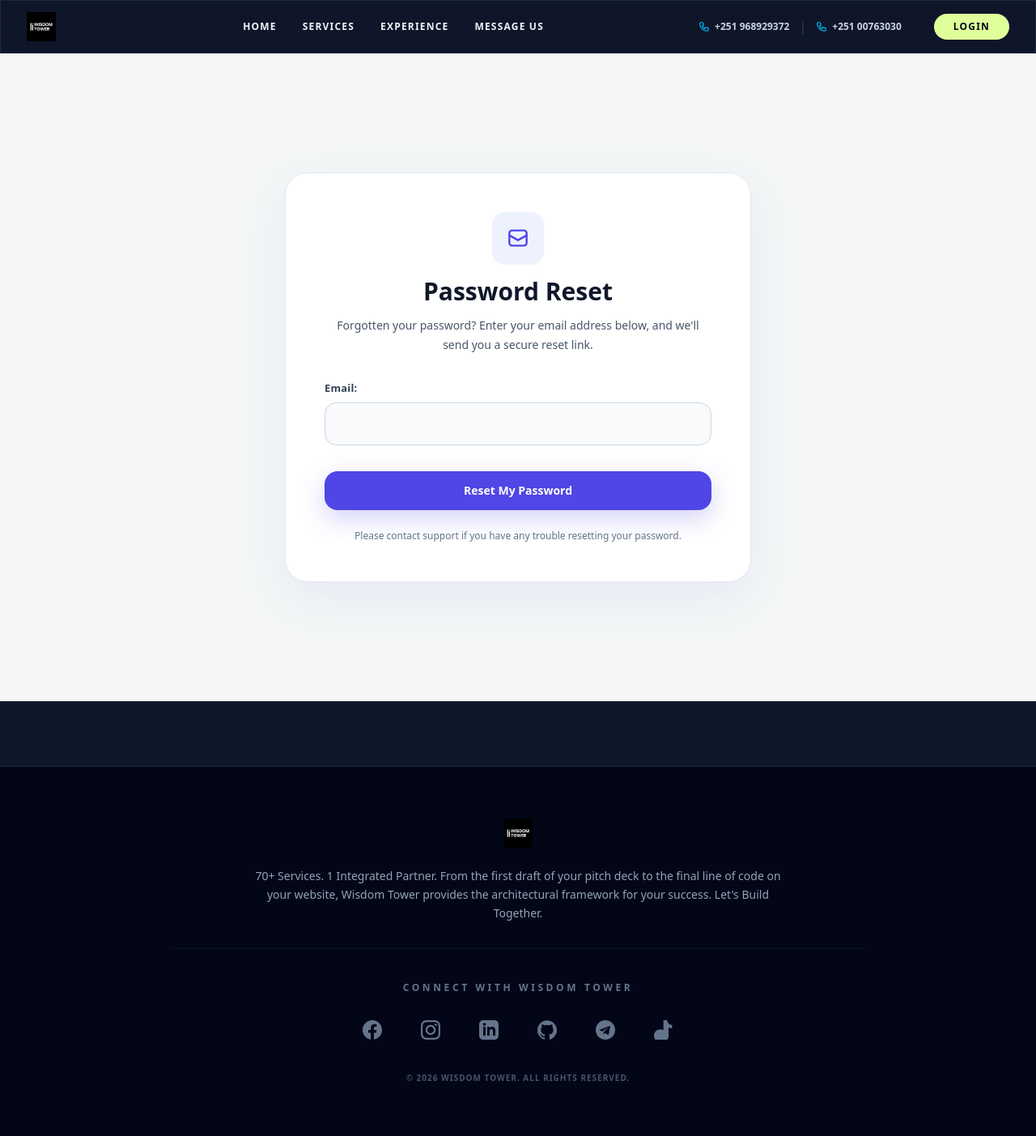
After one commit to limittless-foge/nexo_portifilio, a Django app: page /password_reset/ in a window 1280 px wide. The commit adds this page. Shown: the whole page at 81% size. Run offline with Django 5.2, Linux system fonts and the light colour scheme; data comes from the database, SQL or seed files in the repository; data that the repository does not hold is empty; some libraries are stand-ins or nearby versions.

Commit message:
resset passwored page

```diff
--- a/nexo_web/urls.py
+++ b/nexo_web/urls.py
@@ -3,18 +3,9 @@ URL configuration for nexo_web project.
 
 The `urlpatterns` list routes URLs to views. For more information please see:
     https://docs.djangoproject.com/en/6.0/topics/http/urls/
-Examples:
-Function views
-    1. Add an import:  from my_app import views
-    2. Add a URL to urlpatterns:  path('', views.home, name='home')
-Class-based views
-    1. Add an import:  from other_app.views import Home
-    2. Add a URL to urlpatterns:  path('', Home.as_view(), name='home')
-Including another URLconf
-    1. Import the include() function: from django.urls import include, path
-    2. Add a URL to urlpatterns:  path('blog/', include('blog.urls'))
 """
 from django.contrib import admin
+from django.contrib.auth import views as auth_views
 from django.urls import path, include
 from django.conf import settings
 from django.conf.urls.static import static
@@ -23,6 +14,12 @@ urlpatterns = [
     path('admin/', admin.site.urls),
     path('accounts/', include('allauth.urls')),
     path('', include('core.urls')),
+
+    # Password Reset URLs
+    path('password_reset/', auth_views.PasswordResetView.as_view(template_name='registration/password_reset_form.html'), name='password_reset'),
+    path('password_reset/done/', auth_views.PasswordResetDoneView.as_view(template_name='registration/password_reset_done.html'), name='password_reset_done'),
+    path('reset/<uidb64>/<token>/', auth_views.PasswordResetConfirmView.as_view(template_name='registration/password_reset_confirm.html'), name='password_reset_confirm'),
+    path('reset/done/', auth_views.PasswordResetCompleteView.as_view(template_name='registration/password_reset_complete.html'), name='password_reset_complete'),
 ]
 
 if settings.DEBUG:
--- a/templates/account/signup.html
+++ b/templates/account/signup.html
@@ -1,6 +1,6 @@
 {% extends "base.html" %}
 {% load socialaccount %}
-
+{% load static %}
 {% block title %}Sign Up | WISDOM TOWER{% endblock %}
 
 {% block content %}
--- /dev/null
+++ b/templates/registration/password_reset_form.html
@@ -0,0 +1,76 @@
+{% extends "base.html" %}
+{% load static %}
+
+{% block title %}Password Reset | WISDOM TOWER{% endblock %}
+
+{% block content %}
+<div class="min-h-screen flex items-center justify-center px-4 py-12 sm:px-6 lg:px-8 bg-[#f4f7f6]">
+    <div class="w-full max-w-xl">
+        <div class="bg-white rounded-[28px] shadow-[0_20px_60px_rgba(79,70,229,0.08)] border border-slate-200 p-6 sm:p-10 lg:p-12">
+            <div class="mb-8 text-center">
+                <div class="mx-auto mb-4 flex h-16 w-16 items-center justify-center rounded-2xl bg-indigo-50 text-[#4f46e5] shadow-sm">
+                    <svg class="h-8 w-8" fill="none" stroke="currentColor" stroke-width="1.8" viewBox="0 0 24 24">
+                        <path stroke-linecap="round" stroke-linejoin="round" d="M4 7.5A2.5 2.5 0 0 1 6.5 5h11A2.5 2.5 0 0 1 20 7.5v9a2.5 2.5 0 0 1-2.5 2.5h-11A2.5 2.5 0 0 1 4 16.5v-9Z"></path>
+                        <path stroke-linecap="round" stroke-linejoin="round" d="M4 9.5 12 14l8-4.5"></path>
+                    </svg>
+                </div>
+                <h1 class="text-2xl font-bold text-slate-900 sm:text-3xl">Password Reset</h1>
+                <p class="mt-3 text-sm leading-6 text-slate-600">
+                    Forgotten your password? Enter your email address below, and we'll send you a secure reset link.
+                </p>
+            </div>
+
+            <form method="post" class="password-reset-form">
+                {% csrf_token %}
+                <div class="space-y-4">
+                    {{ form.as_p }}
+                </div>
+
+                <div class="mt-8">
+                    <button type="submit" class="inline-flex w-full items-center justify-center rounded-2xl bg-[#4f46e5] px-5 py-3.5 text-sm font-semibold text-white shadow-[0_10px_30px_rgba(79,70,229,0.25)] transition hover:bg-indigo-700">
+                        Reset My Password
+                    </button>
+                </div>
+            </form>
+
+            <p class="mt-6 text-center text-xs text-slate-500">
+                Please contact support if you have any trouble resetting your password.
+            </p>
+        </div>
+    </div>
+</div>
+
+<style>
+    .password-reset-form p {
+        margin: 0;
+        display: flex;
+        flex-direction: column;
+        gap: 0.45rem;
+    }
+
+    .password-reset-form label {
+        font-size: 0.8rem;
+        font-weight: 700;
+        color: #334155;
+        letter-spacing: 0.02em;
+    }
+
+    .password-reset-form input {
+        width: 100%;
+        padding: 0.9rem 1rem;
+        border: 1px solid #cbd5e1;
+        border-radius: 0.9rem;
+        background: #f8fafc;
+        color: #0f172a;
+        font-size: 0.94rem;
+        outline: none;
+        transition: border-color 0.2s ease, box-shadow 0.2s ease;
+    }
+
+    .password-reset-form input:focus {
+        border-color: #4f46e5;
+        box-shadow: 0 0 0 3px rgba(79, 70, 229, 0.15);
+        background: white;
+    }
+</style>
+{% endblock %}
```
Also changed, not shown: nexo_web/settings.py (+13 -1 lines), templates/registration/password_reset_complete.html (added, +29 -0 lines), templates/registration/password_reset_confirm.html (added, +114 -0 lines), templates/registration/password_reset_done.html (added, +40 -0 lines).
